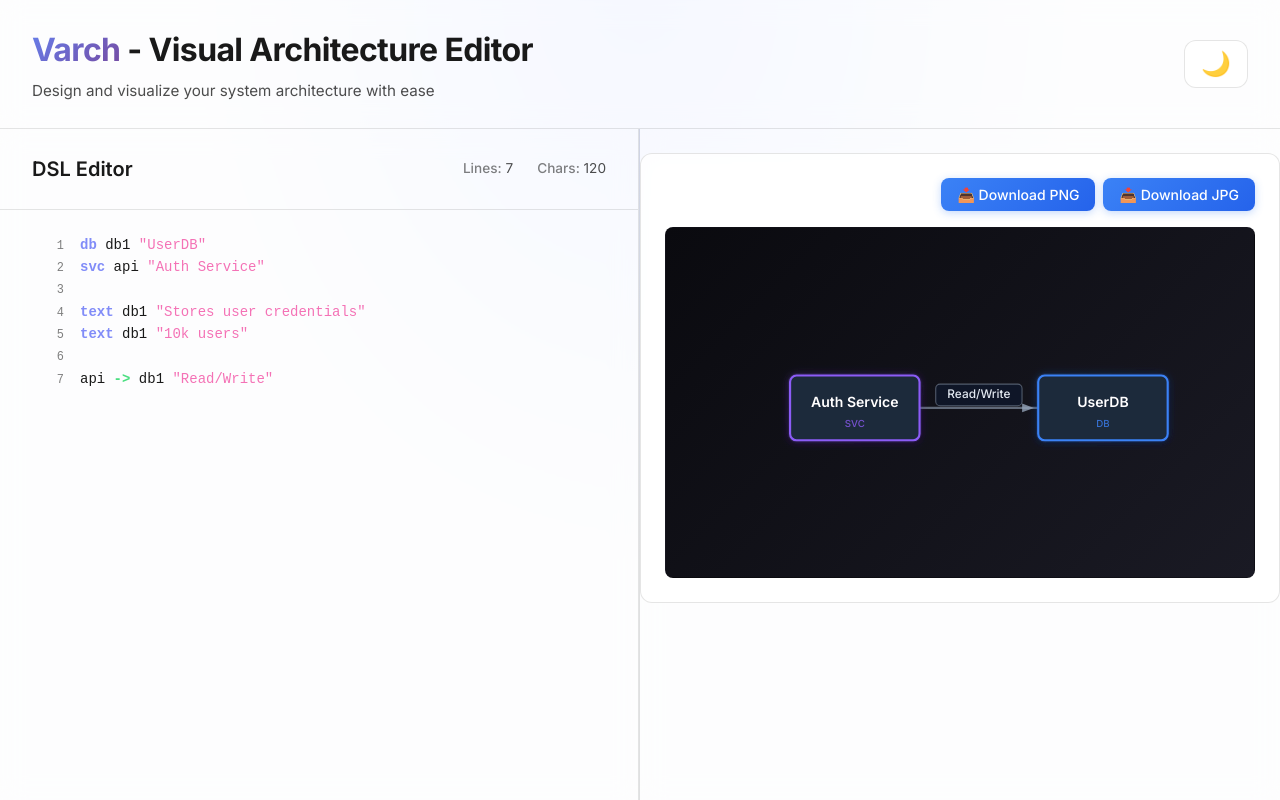
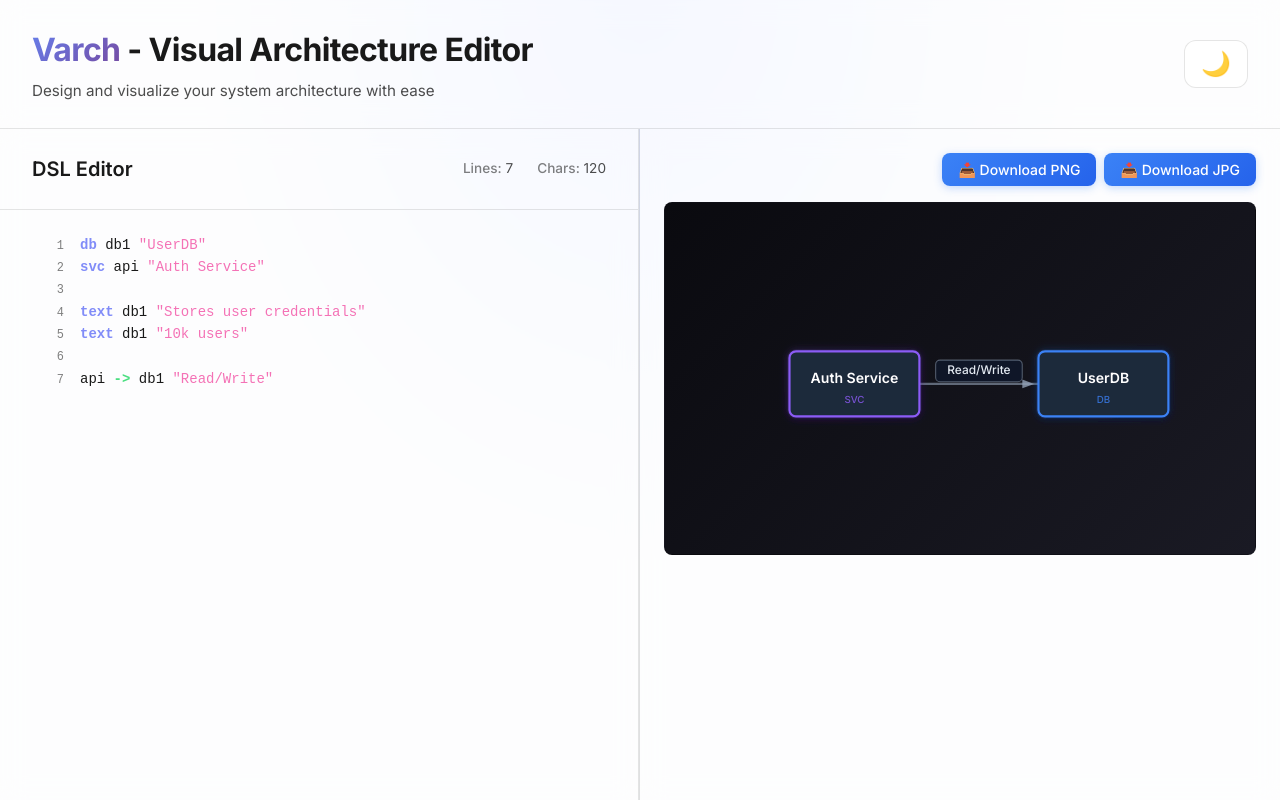
Before and after one commit to vikky2810/dsl-to-diagrams, a React (Vite) app: page /app in a window 1280 px wide. Built offline with nearby package versions, Linux system fonts and the light colour scheme.

Commit message:
style: Update DiagramViewer styles for improved transparency and remove unused CSS properties

```diff
--- a/src/App.tsx
+++ b/src/App.tsx
@@ -31,6 +31,7 @@ function AppContent() {
         </div>
 
         <div className="preview-section">
+
             <DiagramViewer ast={parsed.ast} />
         </div>
       </div>
--- a/src/components/DiagramViewer.module.css
+++ b/src/components/DiagramViewer.module.css
@@ -1,11 +1,12 @@
 .container {
-    background: var(--glass-bg);
-    backdrop-filter: blur(var(--glass-blur));
+    /* background: var(--glass-bg); */
+    background-color: transparent;
+    /* backdrop-filter: blur(var(--glass-blur)); */
     -webkit-backdrop-filter: blur(var(--glass-blur));
-    border: 1px solid var(--glass-border);
+    /* border: 1px solid var(--glass-border); */
     border-radius: var(--radius-lg);
     padding: var(--spacing-lg);
-    margin-top: var(--spacing-lg);
+    /* margin-top: var(--spacing-lg); */
     animation: fadeIn 0.7s ease;
     height: 450px;
     display: flex;
```
